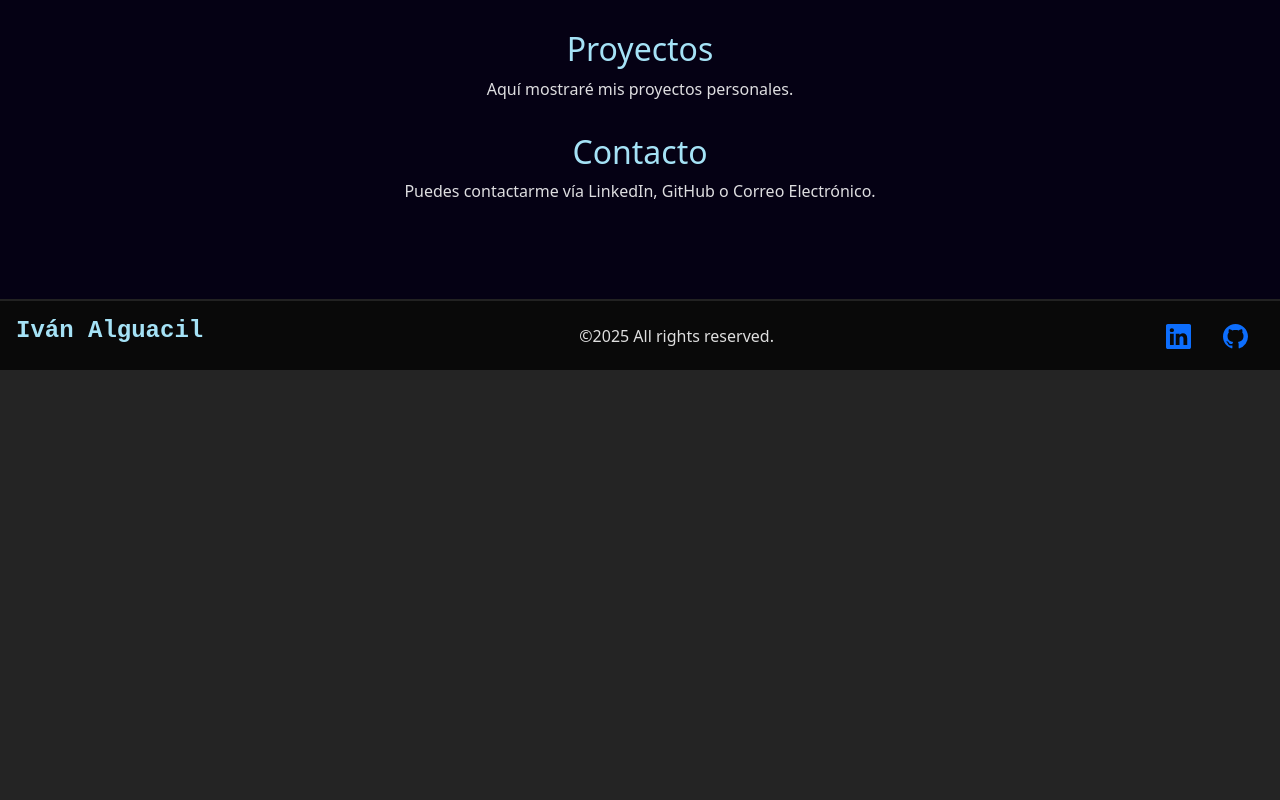
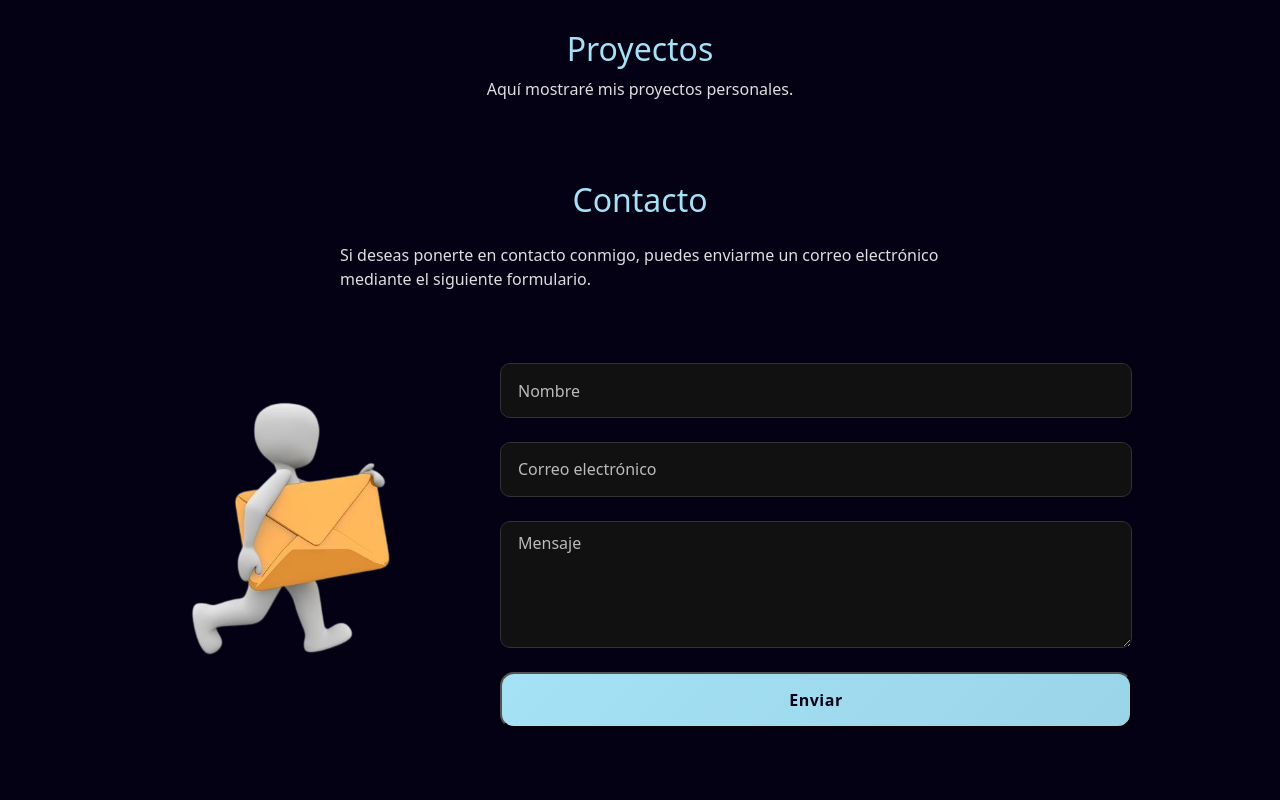
Before and after one commit to ivanalggon/portfolio-react, a React (Vite) app: page / in a window 1280 px wide. Shown: the part 440-1240 px from the top of the page. Before the commit the page ends 810 px from the top, so only its background shows below. Built offline with nearby package versions, Linux system fonts and the light colour scheme.

Commit message:
Contact form

```diff
--- a/src/components/AboutMe.jsx
+++ b/src/components/AboutMe.jsx
@@ -1,8 +1,8 @@
 import React from "react";
 
-export default function Contact() {
+export default function AboutMe() {
   return (
-    <section id="#" className="about-section p-6 " >
+    <section id="aboutme" className="about-section p-6 " >
       <div className="profileimage">
         <img src="/Profile/profile.png" alt="Foto de Perfil" />
       </div>
--- a/src/components/Contact.jsx
+++ b/src/components/Contact.jsx
@@ -2,9 +2,76 @@ import React from "react";
 
 export default function Contact() {
   return (
-    <section id="contacto" className="p-6 text-center">
-      <h2 className="text-3xl font-bold mb-2" id="title">Contacto</h2>
-      <p>Puedes contactarme vía LinkedIn, GitHub o Correo Electrónico.</p>{/* poner un formulario de contacto */}
+    <section id="contact" className="p-5">
+      <h2 className="text-3xl text-center font-bold mb-2" id="title">Contacto</h2>
+
+      {/* Button con Currículum para descargar en vez de la imagen
+
+        <button className="submit-btn w-100" style={{ maxWidth: "200px", margin: "1rem auto", display: "block" }}>
+          Descargar Currículum
+        </button>
+
+      */}
+      <div>
+        <p style={{ maxWidth: "600px", margin: "0 auto", marginTop: "1.5rem", textAlign: "left" }}>
+          Si deseas ponerte en contacto conmigo, puedes enviarme un correo electrónico mediante el siguiente formulario.
+        </p>
+      </div>
+
+      <div className="container my-5">
+      <div className="row align-items-center contact-wrapper">
+
+        <div class="col-md-4 text-center mb-4 mb-md-0">
+          <img src="/contact image.png"
+              alt="Contacto"
+              class="contact-img img-fluid"/>
+        </div>
+
+        <div class="col-md-8">
+          <div class="contact-form p-4 rounded">
+            <form action="https://formspree.io/f/mrbdegdz" method="POST">
+
+              <div className="floating-group">
+                <input
+                  type="name"
+                  name="name"
+                  className="form-control custom-input"
+                  required
+                  placeholder=" "
+                />
+                <label>Nombre</label>
+              </div>
+
+              <div className="floating-group">
+                <input
+                  type="email"
+                  name="email"
+                  className="form-control custom-input"
+                  required
+                  placeholder=" "
+                />
+                <label>Correo electrónico</label>
+              </div>
+
+              <div className="floating-group">
+                <textarea
+                  name="message"
+                  rows="4"
+                  className="form-control custom-input"
+                  required
+                  placeholder=" "
+                ></textarea>
+                <label>Mensaje</label>
+              </div>
+
+              <button type="submit" className="submit-btn w-100">Enviar</button>
+
+            </form>
+          </div>
+        </div>
+
+      </div>
+    </div>
 
     </section>
   );
--- a/src/components/Header.jsx
+++ b/src/components/Header.jsx
@@ -12,13 +12,16 @@ export default function Header() {
           <div class="collapse navbar-collapse" id="navbarNav" style={{justifyContent: "space-around"}}>
             <ul class="navbar-nav" style={{textAlign: "center"}}>
               <li class="nav-item">
-                <a className="nav-link nav-hover" href="#habilidades">Habilidades</a>
+                <a className="nav-link nav-hover" href="#aboutme">Sobre mí</a>
               </li>
               <li class="nav-item">
-                <a className="nav-link nav-hover" href="#proyectos">Proyectos</a>
+                <a className="nav-link nav-hover" href="#skills">Habilidades</a>
               </li>
               <li class="nav-item">
-                <a className="nav-link nav-hover" href="#contacto">Contacto</a>
+                <a className="nav-link nav-hover" href="#projects">Proyectos</a>
+              </li>
+              <li class="nav-item">
+                <a className="nav-link nav-hover" href="#contact">Contacto</a>
               </li>
             </ul>
           </div>
--- a/src/components/Projects.jsx
+++ b/src/components/Projects.jsx
@@ -1,8 +1,8 @@
 import React from "react";
 
-export default function Skills() {
+export default function Projects() {
   return (
-    <section id="proyectos" className="p-6 text-center">
+    <section id="projects" className="p-6 text-center">
       <h2 className="text-3xl font-bold mb-2" id="title">Proyectos</h2>
       <p>Aquí mostraré mis proyectos personales.</p>
     </section>
--- a/src/components/Skills.jsx
+++ b/src/components/Skills.jsx
@@ -2,10 +2,9 @@ import React from "react";
 
 export default function Skills() {
   return (
-    <section id="habilidades" className="p-6 text-center">
+    <section id="skills" className="p-6 text-center">
       <h2 className="text-3xl font-bold mb-2" id="title">Habilidades</h2>
-      <p>Pronto mostraré mis habilidades técnicas.</p>
-
+      <p>Aquí mostraré mis habilidades técnicas.</p>
     </section>
   );
 }
--- a/src/index.css
+++ b/src/index.css
@@ -34,6 +34,7 @@ main {
 header{
   position: sticky;
   top: 0;
+  z-index: 100;
 }
 
 .footer {
@@ -130,7 +131,7 @@ a {
 .about-section .aboutme h2,
 .about-section .aboutme p {
   margin: 0;
-  text-align: justify;
+  text-align: left;
 }
 
 /* Responsive */
@@ -148,3 +149,129 @@ a {
     text-align: center;
   }
 }
+
+/* Inputs con labels flotantes dinámicos */
+.floating-group {
+  position: relative;
+  margin-bottom: 1.5rem;
+}
+
+.floating-group label {
+  position: absolute;
+  top: 50%;
+  left: 14px;
+  transform: translateY(-50%);
+  color: #bbb;
+  pointer-events: none;
+  transition: 0.28s cubic-bezier(0.4, 0, 0.2, 1);
+  background: transparent;
+  padding: 0 4px;
+}
+
+/* Animación cuando el input está en foco */
+.floating-group input:focus + label {
+  top: -10px;
+  left: 10px;
+  font-size: 0.75rem;
+  color: #a5e2f6;
+}
+.floating-group textarea:focus + label {
+  top: -20px;
+  left: 10px;
+  font-size: 0.75rem;
+  color: #a5e2f6;
+}
+
+/* Animación cuando el input tiene contenido */
+.floating-group input:not(:placeholder-shown) + label {
+  top: -10px;
+  left: 10px;
+  font-size: 0.75rem;
+  color: #a5e2f6;
+}
+.floating-group textarea:not(:placeholder-shown) + label {
+  top: -20px;
+  left: 10px;
+  font-size: 0.75rem;
+  color: #a5e2f6;
+}
+
+/* Ajuste especial para textarea: label más arriba */
+.floating-group textarea + label {
+  top: 10px; /* posición inicial más alta */
+  transform: none;
+}
+
+/* Inputs */
+.custom-input {
+  background-color: #111;
+  border: 1px solid #333;
+  color: white;
+  padding: 0.9rem;
+  border-radius: 10px;
+  transition: 0.3s ease;
+}
+
+.custom-input:focus {
+  border-color: #a5e2f6;
+  box-shadow: 0 0 10px rgba(165,226,246,0.4);
+  background-color: #0e0e0e;
+  color: white;
+}
+
+.submit-btn {
+  background: linear-gradient(135deg, #a5e2f6, #9ad4e8);
+  color: #050114;
+  padding: 0.9rem 1.4rem;
+  border-radius: 14px;
+  font-weight: bold;
+  font-size: 1rem;
+  letter-spacing: 0.5px;
+  cursor: pointer;
+  transition: all 0.25s ease;
+  position: relative;
+  overflow: hidden;
+}
+
+/* Glow suave */
+.submit-btn::before {
+  content: "";
+  position: absolute;
+  top: -50%;
+  left: -50%;
+  width: 200%;
+  height: 200%;
+  background: radial-gradient(circle, rgba(255,255,255,0.15), transparent 60%);
+  transform: scale(0);
+  transition: transform 0.4s ease;
+}
+
+/* Hover más elegante */
+.submit-btn:hover {
+  background: linear-gradient(135deg, #86b7c7, #74a8b7);
+  transform: translateY(-3px) scale(1.01);
+  box-shadow: 0 6px 18px rgba(0,0,0,0.25);
+}
+
+/* Glow activo */
+.submit-btn:hover::before {
+  transform: scale(1);
+}
+
+/* Animación al hacer clic */
+.submit-btn:active {
+  transform: translateY(0) scale(0.99);
+  box-shadow: 0 2px 8px rgba(0,0,0,0.15);
+}
+
+/* Responsive */
+@media (max-width: 768px) {
+  .contact-img {
+    max-width: 55%;
+    margin-bottom: 1rem;
+  }
+
+  .glass-card {
+    padding: 1.5rem !important;
+  }
+}
```
Also changed, not shown: public/contact image.png (added).
